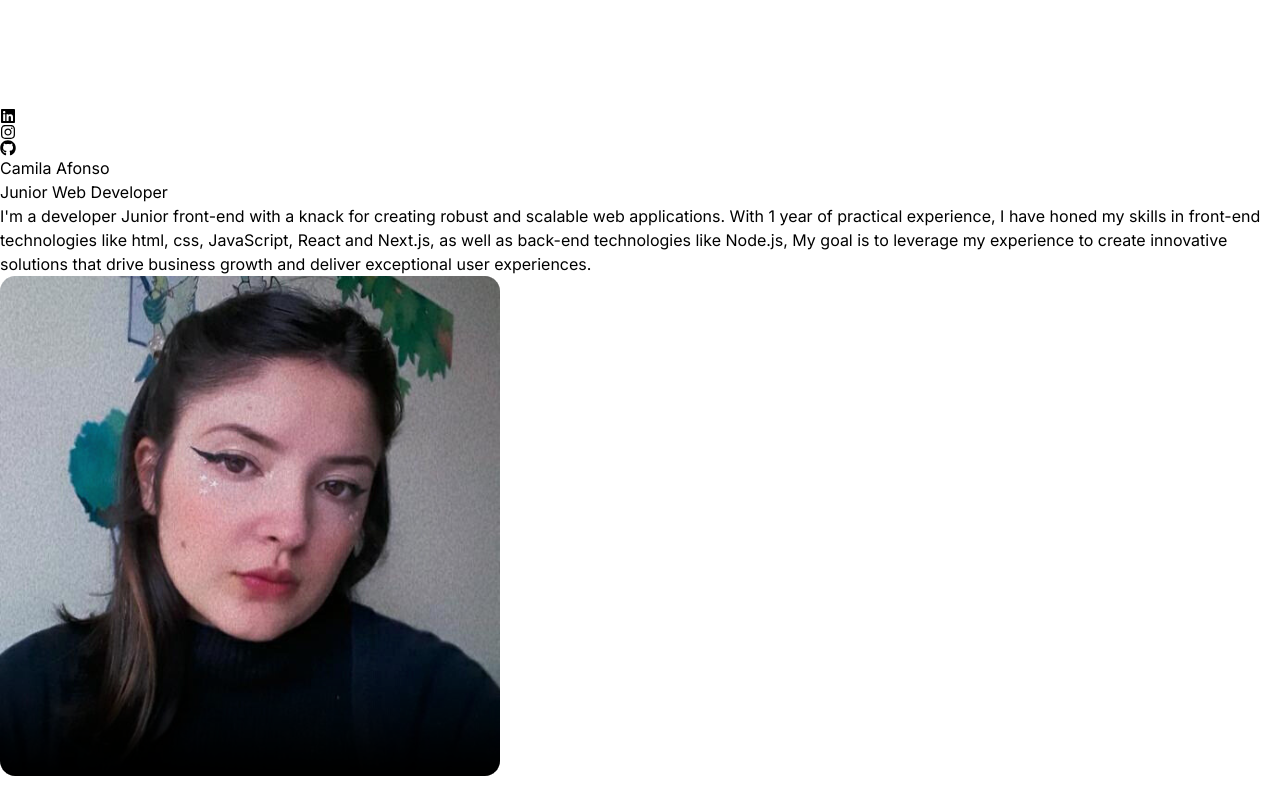
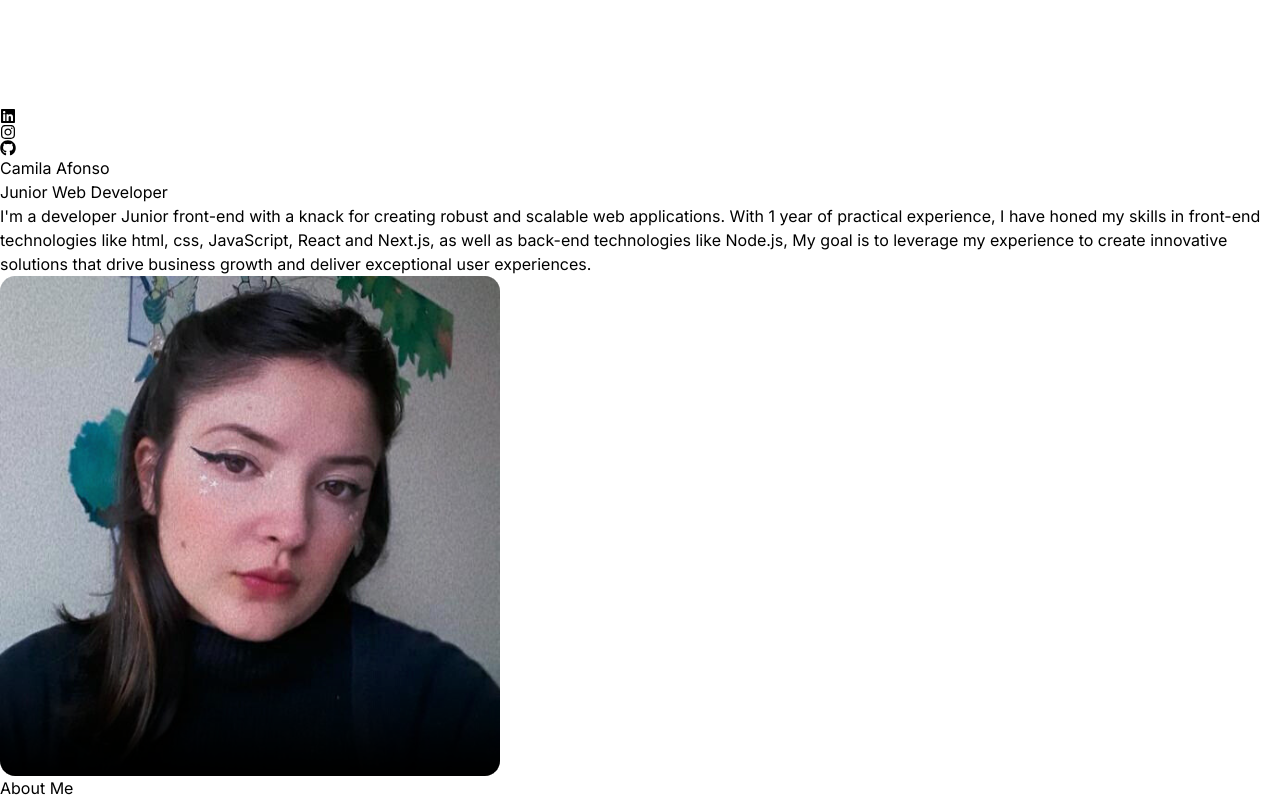
Before and after one commit to crcami/react-portfolio, a React (Vite) app: page / in a window 1280 px wide. Shown: the part 392-1192 px from the top of the page. Before the commit the page ends 1168 px from the top, so only its background shows below. Built offline with nearby package versions, Linux system fonts and the light colour scheme.

Commit message:
Fix: Fixing bug on Hero component screen.

```diff
--- a/src/App.jsx
+++ b/src/App.jsx
@@ -1,17 +1,18 @@
+import About from "./components/About";
 import Hero from "./components/Hero";
 import Navbar from "./components/Navbar";
+
 
 const App = () => {
   return (
     <div className="overflow-x-hidden text-white antialiased selection:bg-cyan-300 selection:text-cyan-900">
-      <div className="flixed top-0 -z1- h-full w-full"></div>
+      <div className="fixed top-0 -z-10 h-full w-full">
       <div className="absolute top-0 z-[-2] h-screen w-screen bg-neutral-950 bg-[radial-gradient(ellipse_80%_80%_at_50%_-20%,rgba(120,119,198,0.3),rgba(255,255,255,0))]" />
-
-
-
+      </div>
       <div className="container mx-auto px-8">
         <Navbar />
         <Hero />
+        <About />
       </div>
 
     </div>
--- /dev/null
+++ b/src/components/About.jsx
@@ -0,0 +1,9 @@
+const About = () => {
+    return (
+        <div className="border-b border-neutral-900 pb-4">
+            <h2 className="my-20 text-center text-4xl">About Me</h2>
+        </div>
+    );
+};
+
+export default About
--- a/src/components/Hero.jsx
+++ b/src/components/Hero.jsx
@@ -18,8 +18,8 @@ const Hero = () => {
                     </p>
                 </div>
             </div>
-            <div className="w-full lg:w-1/2 ">
-                <div className="flex justify-end">
+            <div className="w-full lg:w-1/2 lg:p-8">
+                <div className="flex justify-center">
                     <img src={profile} alt="Camila Afonso" />
                 </div>
             </div>
--- a/src/constants/index.js
+++ b/src/constants/index.js
@@ -2,8 +2,7 @@ import projectGlass from "../assets/projects/projectGlass.jpg";
 import projectGourmet from "../assets/projects/projectGourmet.jpg";
 
 
-export const HERO_CONTENT = `I'm a developer
- Junior front-end with a knack for creating robust and scalable web applications. With 1 year of practical experience, I have honed my skills in front-end technologies like html, css, JavaScript, React and Next.js, as well as back-end technologies like Node.js, My goal is to leverage my experience to create innovative solutions that drive business growth and deliver exceptional user experiences.`;
+export const HERO_CONTENT = "I'm a developer Junior front-end with a knack for creating robust and scalable web applications. With 1 year of practical experience, I have honed my skills in front-end technologies like html, css, JavaScript, React and Next.js, as well as back-end technologies like Node.js, My goal is to leverage my experience to create innovative solutions that drive business growth and deliver exceptional user experiences.";
 
 export const ABOUT_TEXT = `With 1 year of professional experience, I worked with various technologies. My journey in web development began with a deep curiosity about how things work and has evolved into a career where I continually strive to learn and adapt to new challenges. I thrive in collaborative environments and enjoy solving complex problems to deliver high-quality solutions. Outside of programming, I like to stay active and explore new technologies.`;
 
```
